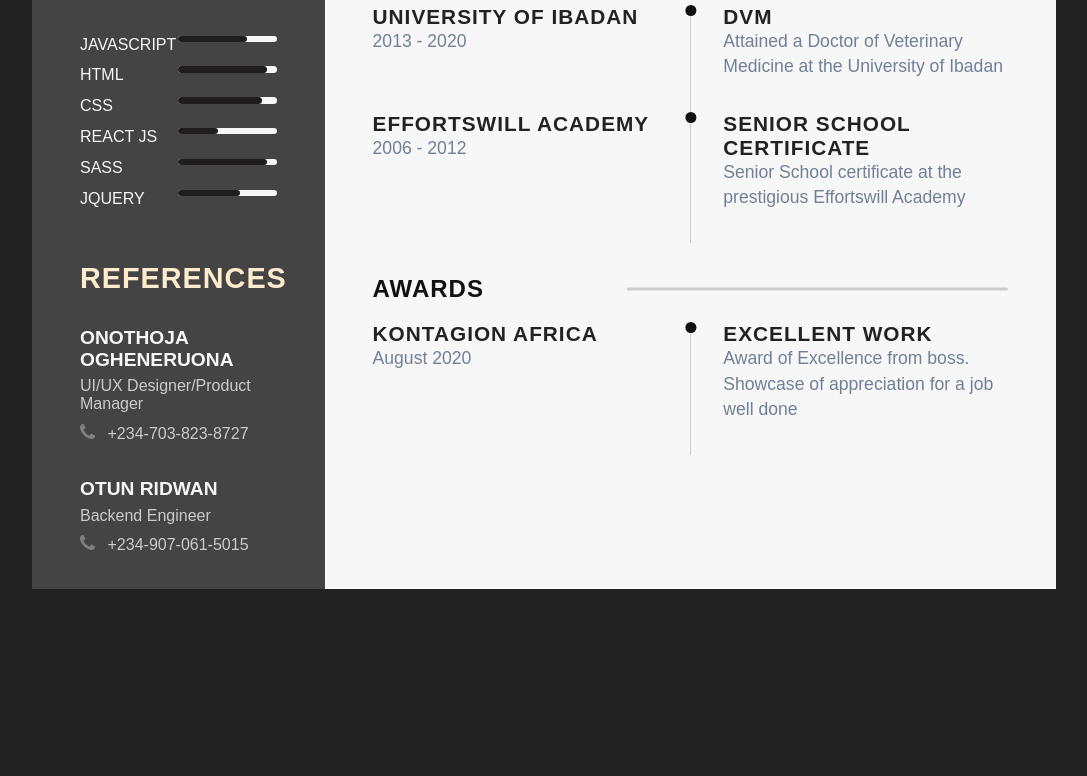
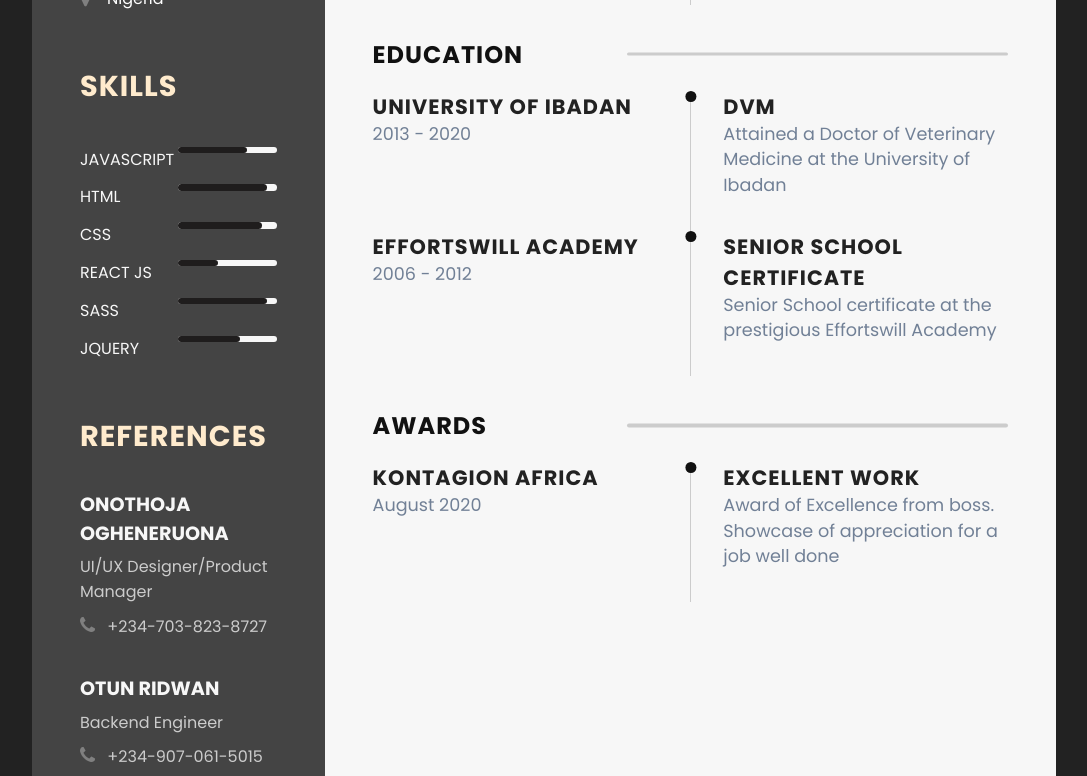
Before and after one commit to Elue-dev/resume, a plain HTML site: page index.html in a window 1280 px wide. Shown: the part 684-1460 px from the top of the page, without its empty margins (96-1183 px from the left). Before the commit the page ends 1305 px from the top, so only its background shows below. Drawn offline with Linux system fonts and the light colour scheme.

Commit message:
Another commit

```diff
--- a/style.css
+++ b/style.css
@@ -1,13 +1,15 @@
+@import url('https://fonts.googleapis.com/css2?family=Poppins:wght@200;300;400;500;600;700&display=swap');
+
 *{
     padding: 0;
     margin: 0;
     box-sizing: border-box;
     list-style: none;
-    font-family: 'Nunito', sans-serif;
 }
 
 body{
     background-color: #222;
+    font-family: 'Poppins', sans-serif;
 }
 
 a{
```
